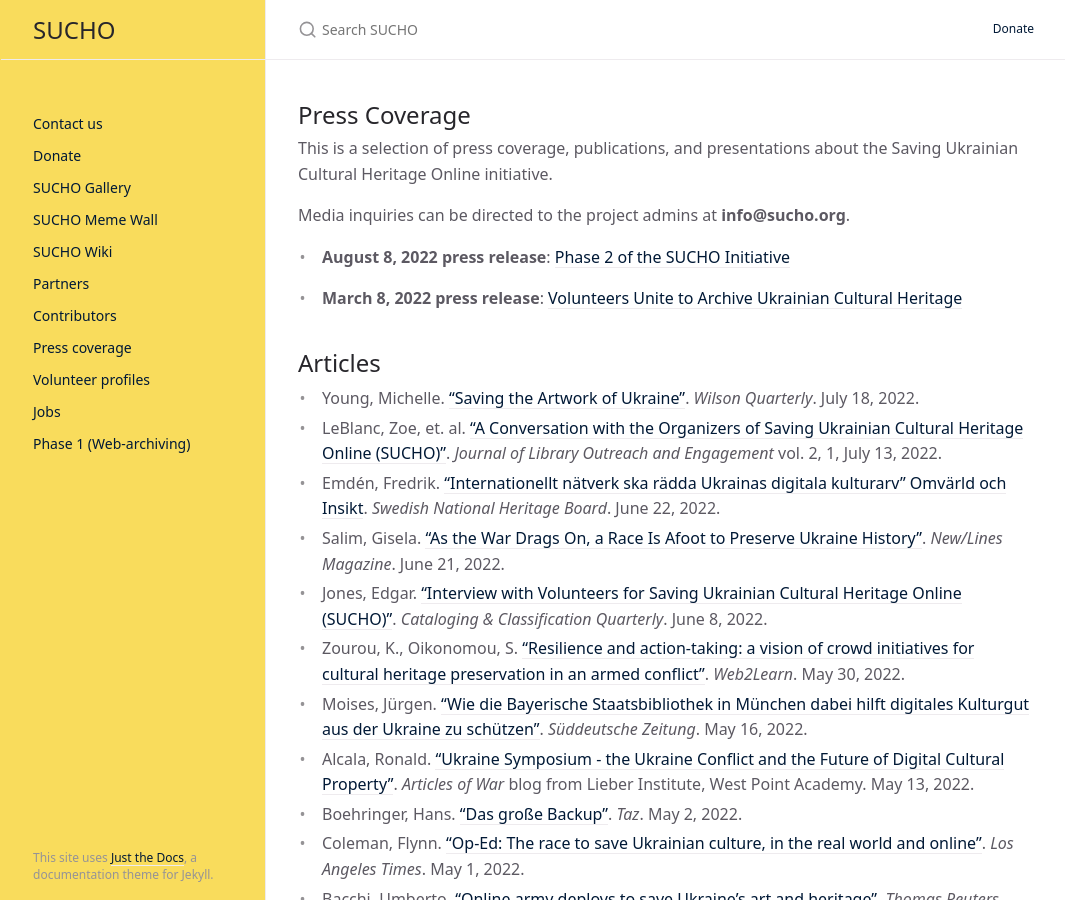
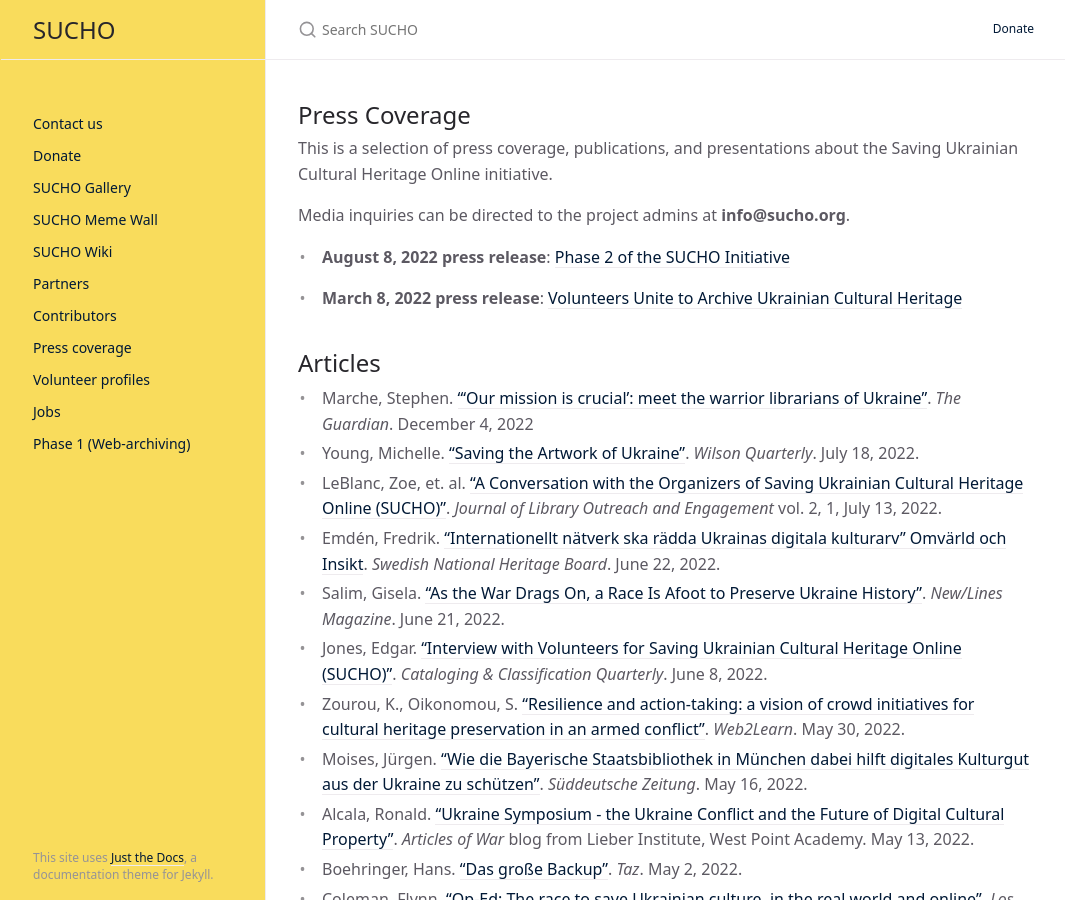
Before and after one commit to sucho-archiving/sucho-archiving.github.io, a Jekyll site: the page built from press.md, in a window 1280 px wide and 900 px high. Shown: the whole window, without its empty margins (106-1171 px from the left). Built offline with Jekyll 4.4.1, drawn with Linux system fonts in a browser that asks for light colours.

Commit message:
Update press.md
added article

```diff
--- a/press.md
+++ b/press.md
@@ -14,6 +14,7 @@
 - **March 8, 2022 press release**: [Volunteers Unite to Archive Ukrainian Cultural Heritage](/press-release-20220308-volunteers-unite)
 
 ## Articles
+- Marche, Stephen. ["‘Our mission is crucial’: meet the warrior librarians of Ukraine"](https://www.theguardian.com/books/2022/dec/04/our-mission-is-crucial-meet-the-warrior-librarians-of-ukraine). *The Guardian*. December 4, 2022
 - Young, Michelle. ["Saving the Artwork of Ukraine"](https://www.wilsonquarterly.com/quarterly/ripples-of-war/saving-the-artwork-of-ukraine). *Wilson Quarterly*. July 18, 2022.
 - LeBlanc, Zoe, et. al. ["A Conversation with the Organizers of Saving Ukrainian Cultural Heritage Online (SUCHO)"](https://iopn.library.illinois.edu/journals/jloe/article/view/969). *Journal of Library Outreach and Engagement* vol. 2, 1, July 13, 2022.
 - Emdén, Fredrik. ["Internationellt nätverk ska rädda Ukrainas digitala kulturarv" Omvärld och Insikt](https://www.raa.se/omvarld-och-insikt/internationella-natverk-ska-radda-ukrainas-digitala-kulturarv/). *Swedish National Heritage Board*. June 22, 2022.
```
